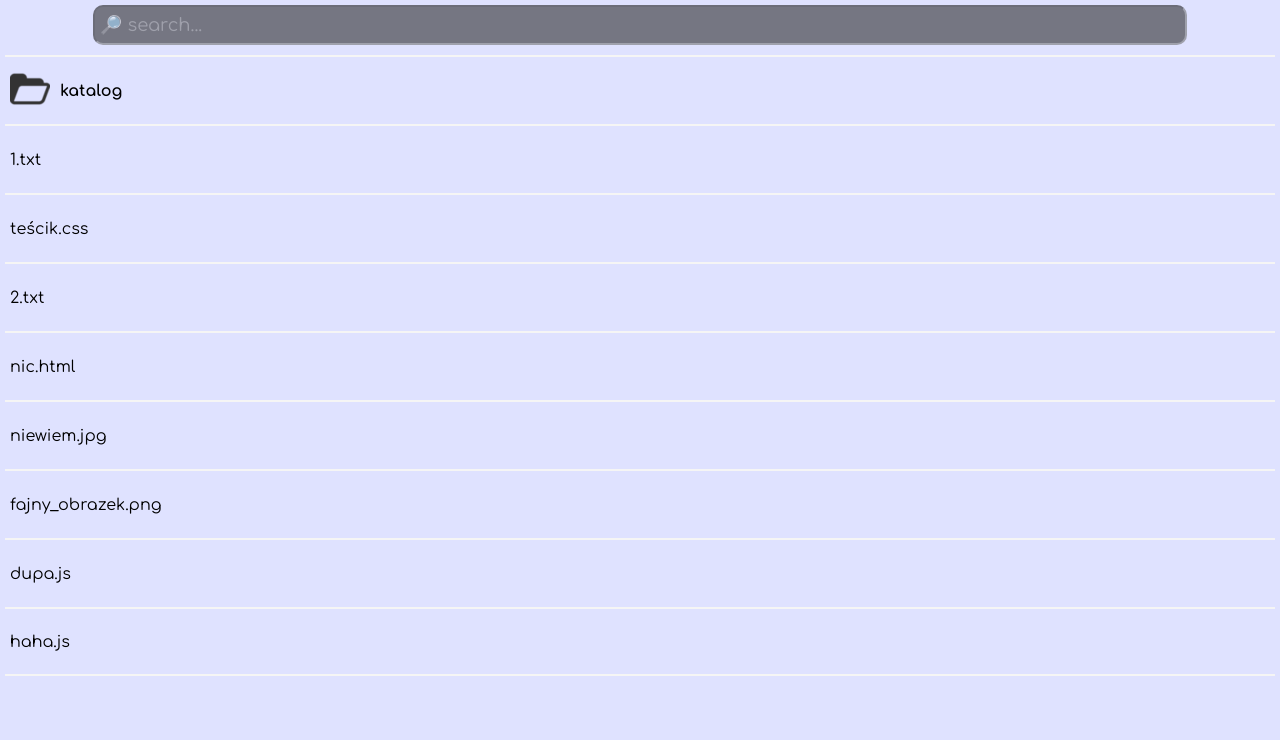
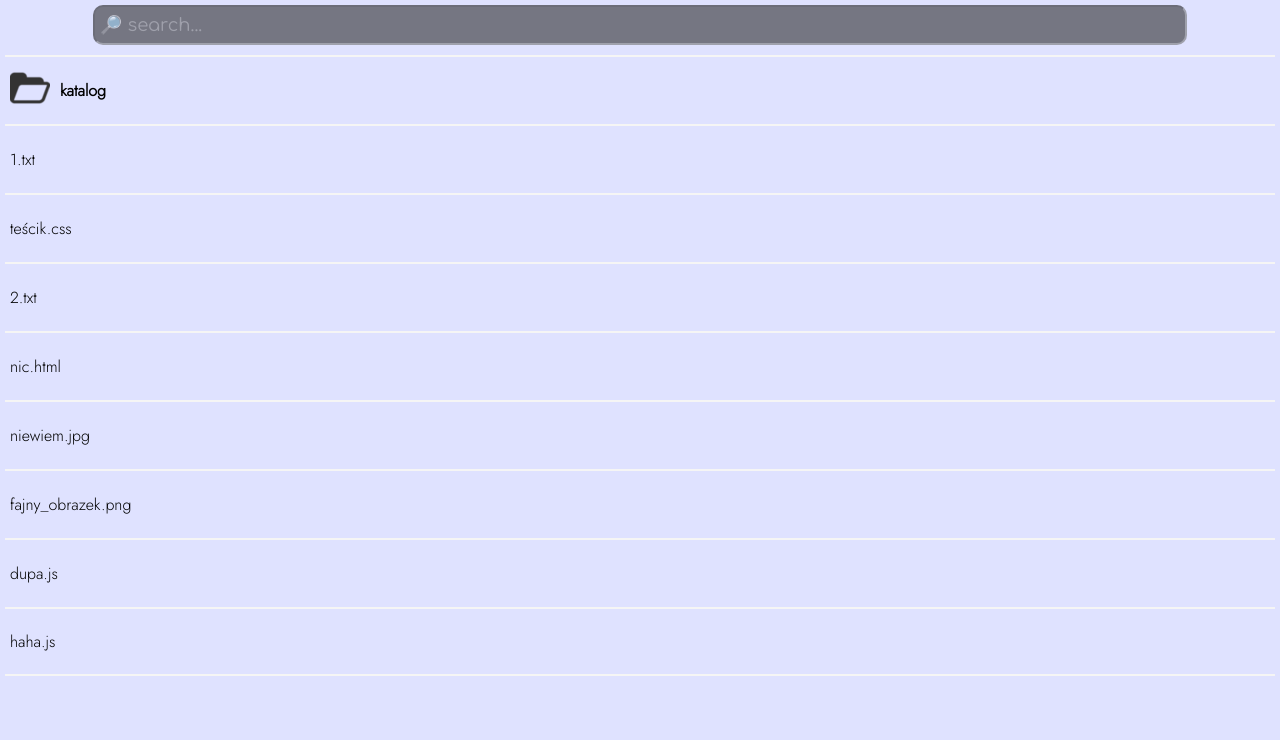
Before and after one commit to LuckieLuke/FileMag, a Flask app: page / in a window 1280 px wide. Shown: the part 60-800 px from the top of the page. Run offline with Flask 2, Linux system fonts and the light colour scheme.

Commit message:
next try with font

```diff
--- a/static/css/style.css
+++ b/static/css/style.css
@@ -4,8 +4,7 @@
 
 @font-face {
     font-family: 'Comfortaa';
-    src: url(../fonts/Comfortaa/Comfortaa-Regular.ttf) format('truetype'),
-         url(../fonts/Comfortaa/Comfortaa-Bold.ttf) format('truetype');
+    src: url(../fonts/Comfortaa/Comfortaa-Regular.ttf) format('truetype');
 }
 
 body {
@@ -47,7 +46,7 @@ body {
 .contents {
     padding: 5px 5px 5px 5px;
     height: 100%;
-    font-family: 'Comfortaa', 'Jost', 'Arial';
+    font-family: 'Jost', 'Arial';
     font-weight: 400;
 }
 
```
